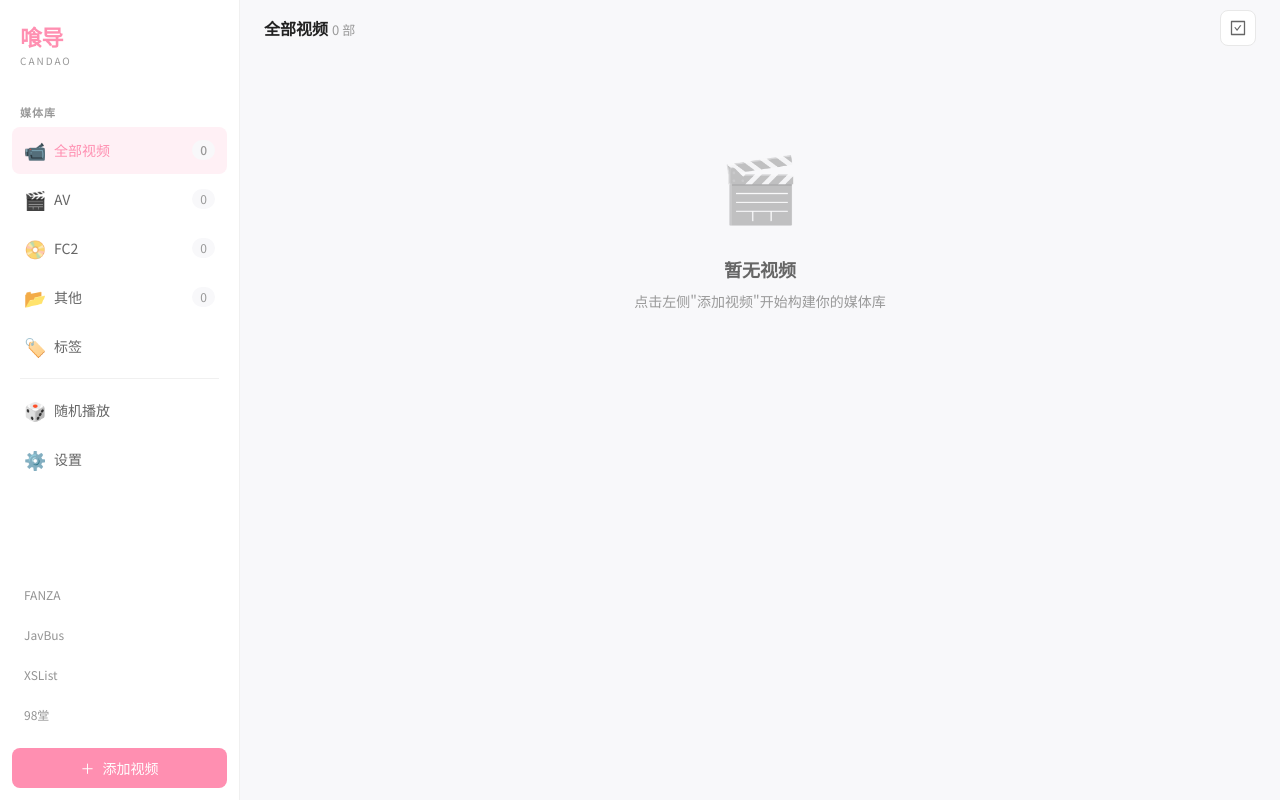
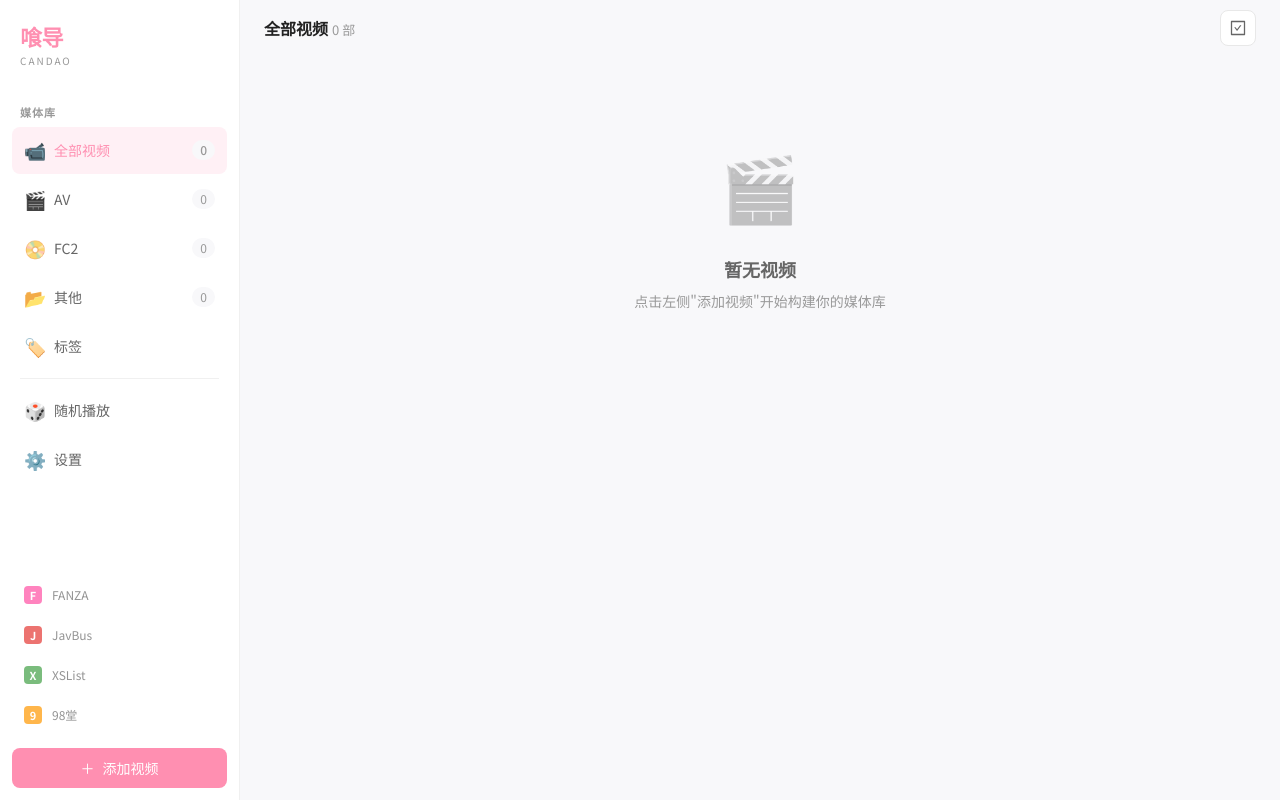
Before and after one commit to Alwayslikehaimeng/candao, a React (Vite) app: page / in a window 1280 px wide. Built offline with nearby package versions, Linux system fonts and the light colour scheme.

Commit message:
fix: use colored letter icons for sidebar links (no network dependency)

```diff
--- a/src/renderer/App.tsx
+++ b/src/renderer/App.tsx
@@ -142,10 +142,10 @@ export default function App() {
           {/* 快捷链接 */}
           <div className="sidebar-links">
             {[
-              { label: 'FANZA', url: 'https://www.dmm.co.jp/mono/', icon: 'https://www.google.com/s2/favicons?domain=dmm.co.jp&sz=32' },
-              { label: 'JavBus', url: 'https://www.javbus.com/', icon: 'https://www.google.com/s2/favicons?domain=javbus.com&sz=32' },
-              { label: 'XSList', url: 'https://xslist.org/zh', icon: 'https://www.google.com/s2/favicons?domain=xslist.org&sz=32' },
-              { label: '98堂', url: 'https://dmn12.vip/', icon: 'https://www.google.com/s2/favicons?domain=dmn12.vip&sz=32' },
+              { label: 'FANZA', url: 'https://www.dmm.co.jp/mono/', color: '#FF4FA3' },
+              { label: 'JavBus', url: 'https://www.javbus.com/', color: '#E53935' },
+              { label: 'XSList', url: 'https://xslist.org/zh', color: '#43A047' },
+              { label: '98堂', url: 'https://dmn12.vip/', color: '#FF9800' },
             ].map((link) => (
               <div
                 key={link.label}
@@ -153,12 +153,9 @@ export default function App() {
                 onClick={() => window.api.openExternal(link.url)}
                 title={sidebarCollapsed ? link.label : undefined}
               >
-                <img
-                  className="sidebar-link-icon"
-                  src={link.icon}
-                  alt=""
-                  onError={(e) => { (e.target as HTMLImageElement).style.display = 'none' }}
-                />
+                <span className="sidebar-link-icon" style={{ background: link.color, color: '#fff', fontSize: 11, fontWeight: 700, display: 'inline-flex', alignItems: 'center', justifyContent: 'center', width: 18, height: 18, borderRadius: 4 }}>
+                  {link.label[0]}
+                </span>
                 {!sidebarCollapsed && <span className="sidebar-item-label">{link.label}</span>}
               </div>
             ))}
```
